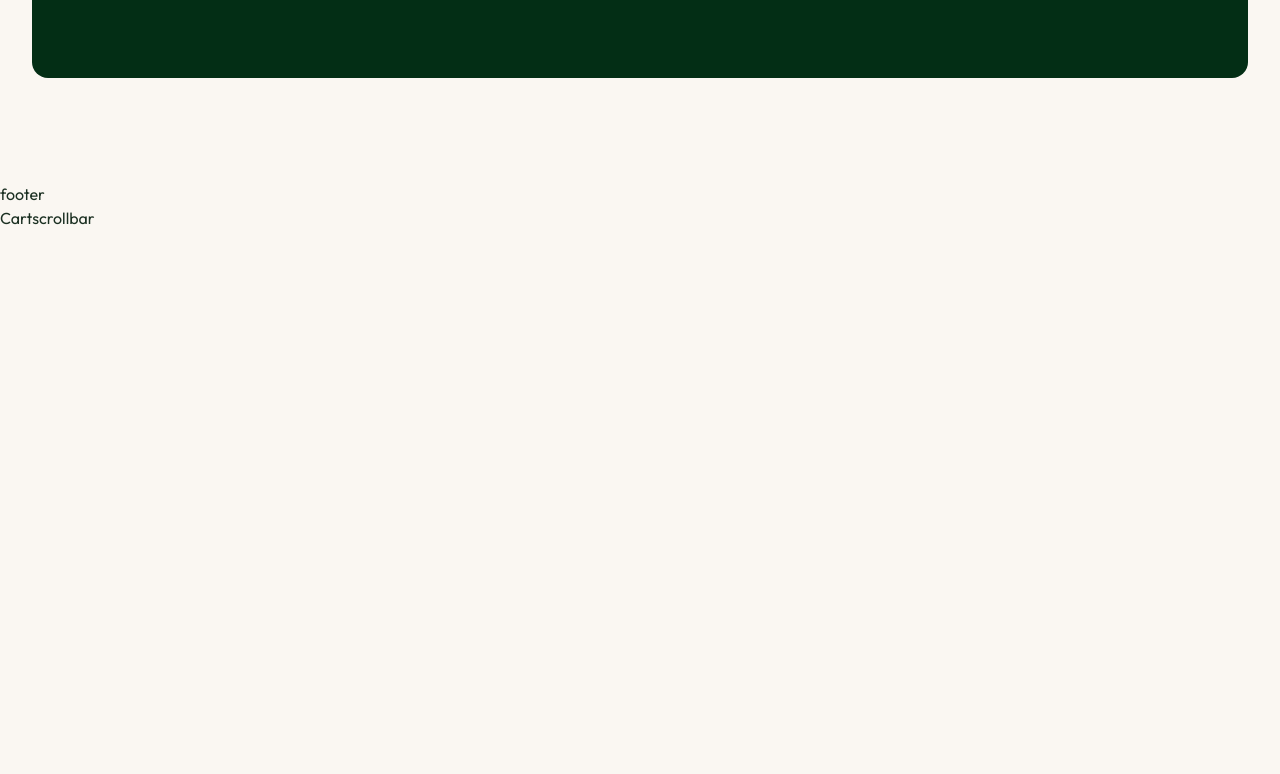
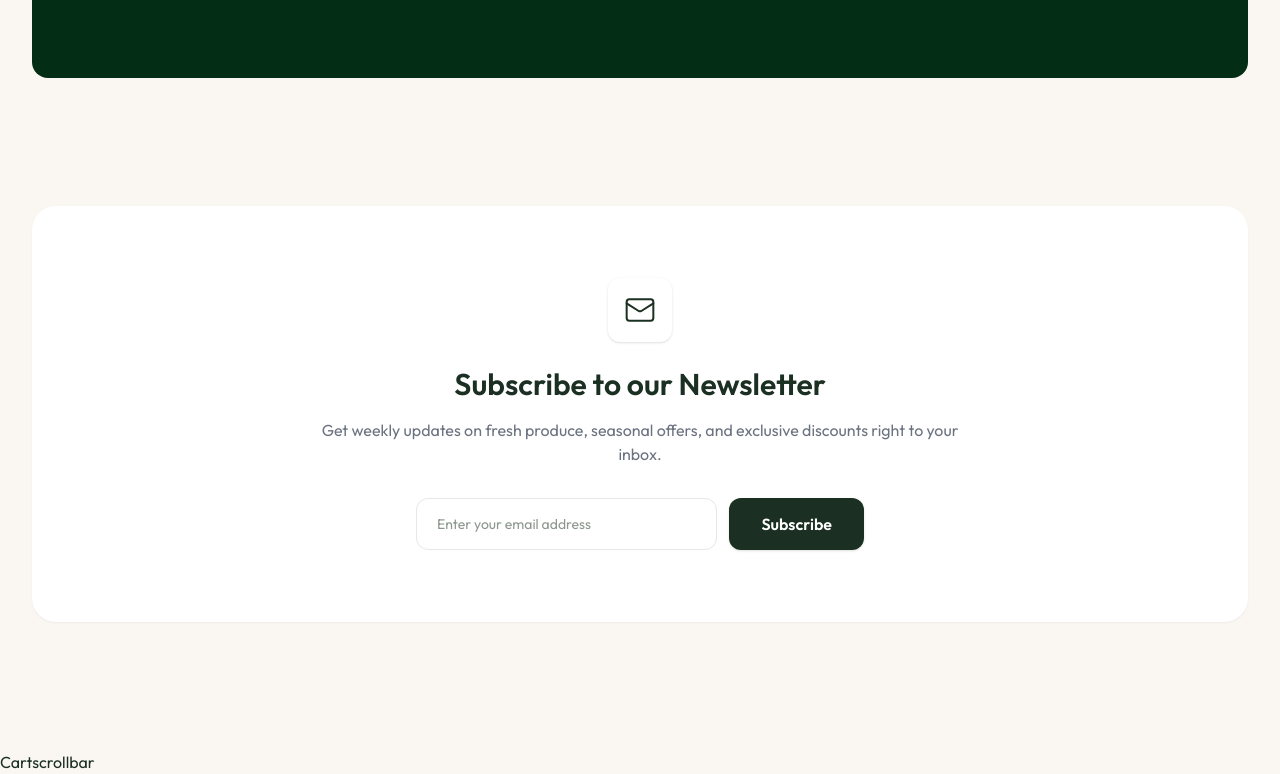
Before and after one commit to omwakchaure/GROCERY-DELIVERY-SITE, a React (Vite) app: page / in a window 1280 px wide. Shown: the part 2366-3140 px from the top of the page. Before the commit the page ends 2596 px from the top, so only its background shows below. Built offline with nearby package versions, Linux system fonts and the light colour scheme.

Commit message:
FEAT : Newslatter component of home pages

```diff
--- /dev/null
+++ b/src/components/Footer.tsx
@@ -0,0 +1,11 @@
+
+
+const Footer = () => {
+  return (
+    <div>
+
+    </div>
+  )
+}
+
+export default Footer
--- /dev/null
+++ b/src/components/Home/NewsLetter.tsx
@@ -0,0 +1,44 @@
+import { MailIcon } from "lucide-react"
+
+
+const NewsLetter = () => {
+  return (
+   <section className="bg-white py-18 px-4 sm:px-6 lg:px-8 rounded-3xl mx-auto shadow-xs mt-32 mb-20">
+  <div className="max-w-2xl mx-auto text-center">
+    <div className="size-16 bg-white rounded-xl flex-center mx-auto mb-6 shadow">
+      <MailIcon className="size-8 text-app-green" strokeWidth={1.5} />
+    </div>
+
+    <h2 className="text-3xl font-semibold text-app-green mb-4">
+      Subscribe to our Newsletter
+    </h2>
+
+    <p className="text-app-text-light mb-8 text-base">
+      Get weekly updates on fresh produce, seasonal offers, and exclusive
+      discounts right to your inbox.
+    </p>
+
+    <form
+      onSubmit={(e) => e.preventDefault()}
+      className="flex flex-col sm:flex-row gap-3 max-w-md mx-auto"
+    >
+      <input
+        type="email"
+        placeholder="Enter your email address"
+        required
+        className="flex-1 px-5 py-3.5 rounded-xl border border-app-border focus:border-app-green focus:ring bg-white text-sm transition-all"
+      />
+
+      <button
+        type="submit"
+        className="px-8 py-3.5 bg-app-green text-white font-semibold rounded-xl hover:bg-app-green-light transition-colors shadow-sm whitespace-nowrap active:scale-[0.98]"
+      >
+        Subscribe
+      </button>
+    </form>
+  </div>
+</section>
+  )
+}
+
+export default NewsLetter
--- a/src/pages/AppLayout.tsx
+++ b/src/pages/AppLayout.tsx
@@ -1,6 +1,7 @@
 import { Outlet } from "react-router-dom"
 import Banner from "../components/Banner"
 import Navbar from "../components/Navbar"
+import Footer from "../components/Footer"
 
 
 const AppLayout = () => {
@@ -9,7 +10,7 @@
      <Banner />
      <Navbar />
      <main className="min-h-screen"><Outlet /></main>
-     <p>footer</p>
+     <Footer/>
      <p>Cartscrollbar</p>
     </>
   )
--- a/src/pages/Home.tsx
+++ b/src/pages/Home.tsx
@@ -2,6 +2,7 @@
 import Features from "../components/Home/Features"
 import Hero from "../components/Home/Hero"
 import HomeCategories from "../components/Home/HomeCategories"
+import NewsLetter from "../components/Home/NewsLetter"
 import PopularProducts from "../components/Home/PopularProducts"
 
 
@@ -13,6 +14,7 @@
       <HomeCategories />
       <PopularProducts />
       <AppPromoBanner />
+      <NewsLetter />
     </div>
   )
 }
```
